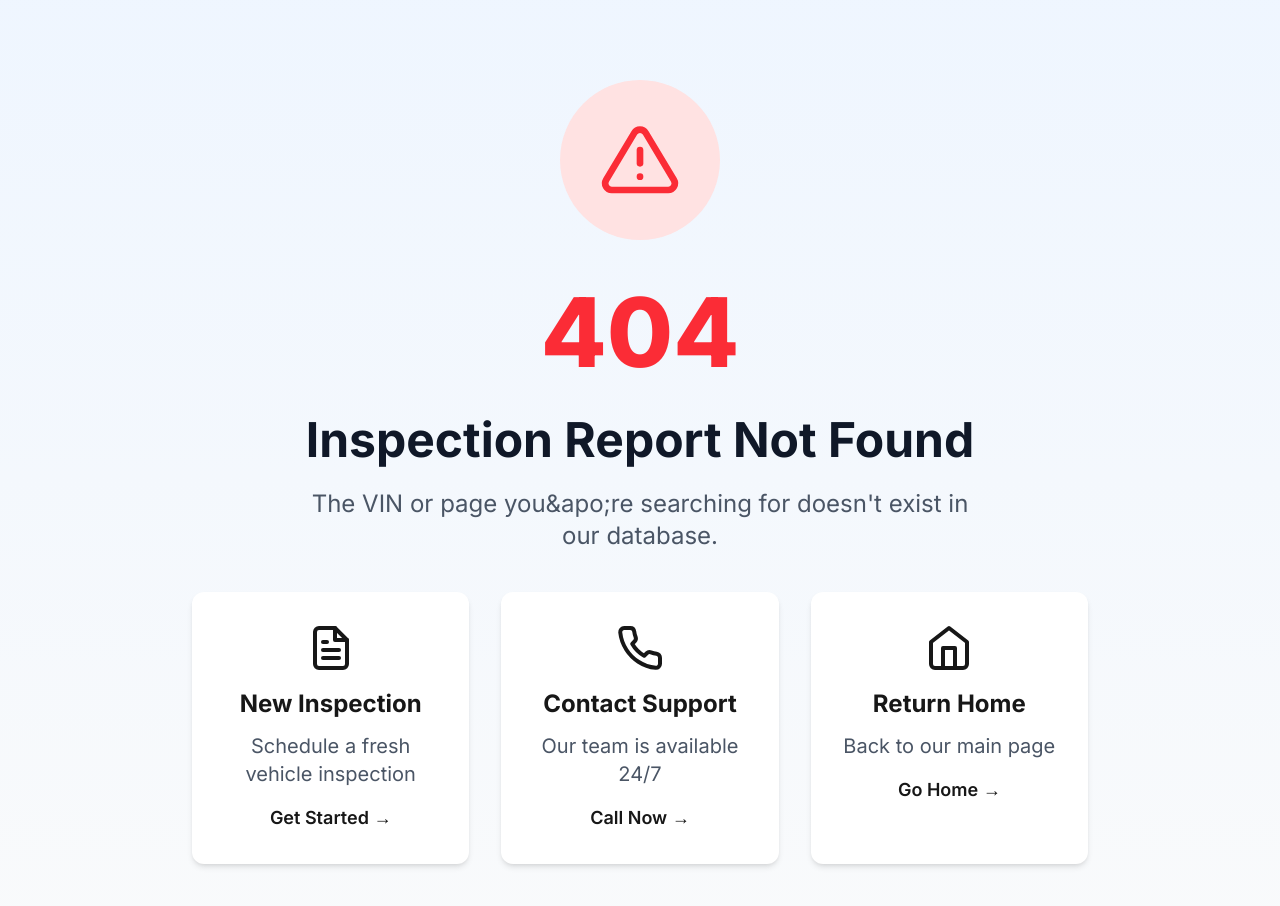
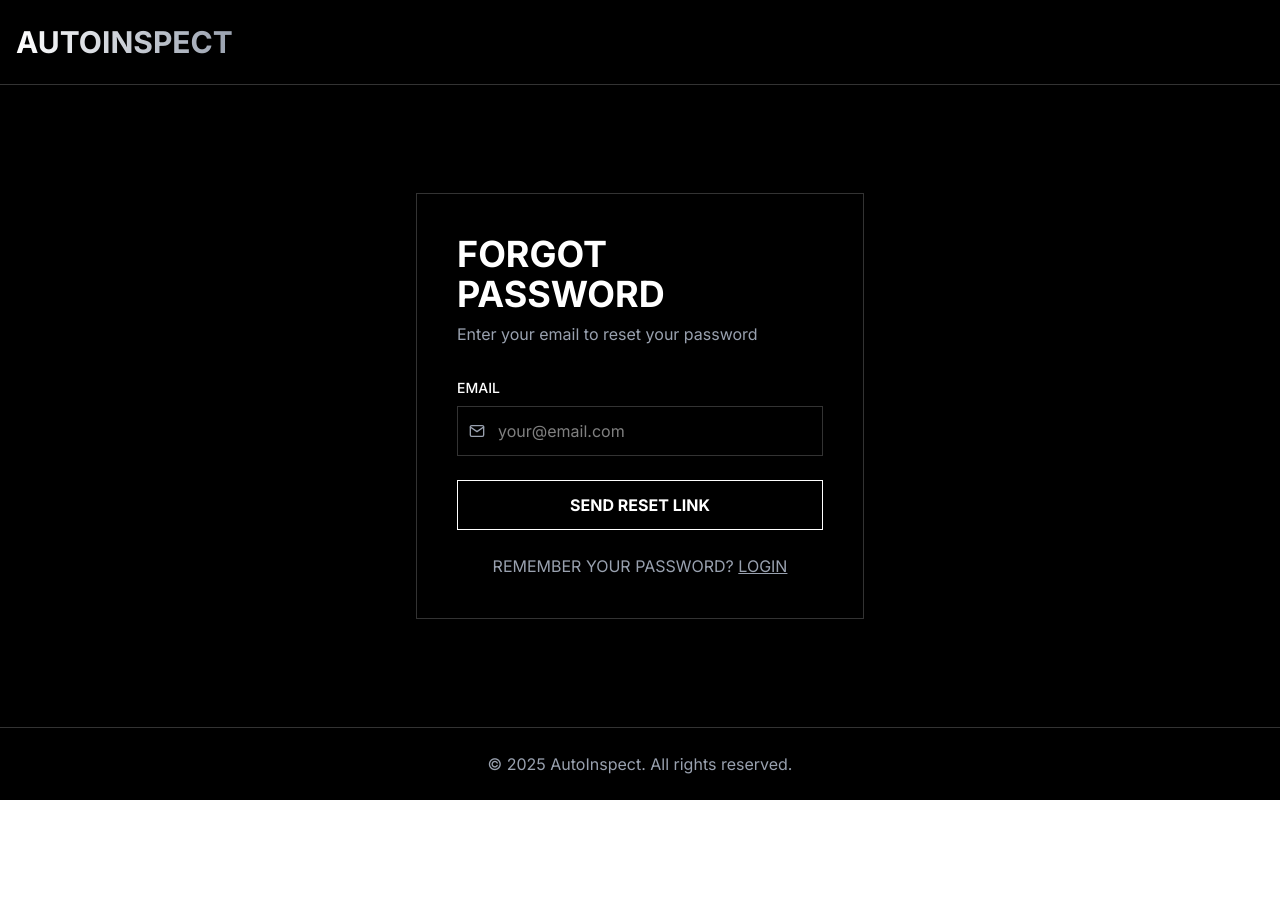
Before and after one commit to ZayanMustafa/memvehicle, a Next.js app: page /forgotpassword in a window 1280 px wide. Before the commit this address had no page. Shown: the top 906 px of the page. After the commit the page ends 800 px from the top, so only its background shows below. Built offline with nearby package versions, Linux system fonts and the light colour scheme.

Commit message:
Error solve

```diff
--- /dev/null
+++ b/src/app/forgotpassword/page.js
@@ -0,0 +1,84 @@
+'use client'
+import { useState } from 'react'
+import { useRouter } from 'next/navigation'
+import AuthLayout from '@/component/AuthLayout'
+import { FiMail } from 'react-icons/fi'
+
+export default function ForgotPasswordPage() {
+  const [email, setEmail] = useState('')
+  const [message, setMessage] = useState('')
+  const [isLoading, setIsLoading] = useState(false)
+  const router = useRouter()
+
+  const handleSubmit = async (e) => {
+    e.preventDefault()
+    setIsLoading(true)
+
+    try {
+      // Simulate API call
+      await new Promise(resolve => setTimeout(resolve, 1000))
+
+      // In a real app, you would call your backend here
+      console.log('Password reset requested for:', email)
+
+      setMessage('If an account exists with this email, you will receive a password reset link.')
+      setEmail('')
+    } catch (error) {
+      setMessage('An error occurred. Please try again.')
+    } finally {
+      setIsLoading(false)
+    }
+  }
+
+  return (
+    <AuthLayout
+      title="FORGOT PASSWORD"
+      subtitle="Enter your email to reset your password"
+    >
+      <form onSubmit={handleSubmit} className="space-y-6">
+        <div>
+          <label className="block text-sm font-medium mb-2 text-white">EMAIL</label>
+          <div className="relative">
+            <div className="absolute inset-y-0 left-0 flex items-center pl-3 pointer-events-none">
+              <FiMail className="text-gray-400" />
+            </div>
+            <input
+              type="email"
+              value={email}
+              onChange={(e) => setEmail(e.target.value)}
+              className="w-full bg-black border border-white/20 p-3 pl-10 focus:border-white focus:outline-none text-white"
+              placeholder="your@email.com"
+              required
+            />
+          </div>
+        </div>
+
+        {message && (
+          <div className={`p-3 text-sm rounded ${message.includes('error') ? 'bg-red-900/50 text-red-300' : 'bg-green-900/50 text-green-300'}`}>
+            {message}
+          </div>
+        )}
+
+        <button
+          type="submit"
+          disabled={isLoading}
+          className="w-full flex items-center justify-center py-3 px-4 border border-white hover:bg-white hover:text-black transition-colors font-bold text-white disabled:opacity-50 disabled:cursor-not-allowed"
+        >
+          {isLoading ? 'SENDING...' : 'SEND RESET LINK'}
+        </button>
+      </form>
+
+      <div className="mt-6 text-center">
+        <p className="text-gray-400">
+          REMEMBER YOUR PASSWORD?{' '}
+          <a
+            href="/login"
+            className="underline hover:text-white transition-colors"
+          >
+            LOGIN
+          </a>
+        </p>
+      </div>
+    </AuthLayout>
+  )
+}
--- a/src/app/login/page.js
+++ b/src/app/login/page.js
@@ -71,7 +71,7 @@ export default function LoginPage() {
             <span className="text-sm">REMEMBER ME</span>
           </label>
 
-          <a href="#" className="text-sm underline text-white hover:text-gray-300">FORGOT PASSWORD?</a>
+          <a href="/forgotpassword" className="text-sm underline text-white hover:text-gray-300">FORGOT PASSWORD?</a>
         </div>
 
         <button
```
